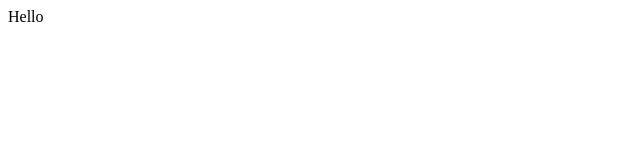
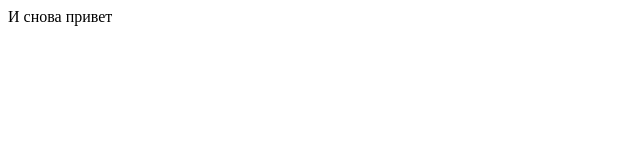
Before and after one commit to ovk2015/testPWA, a plain HTML site: page index.html in a window 1280 px wide. Shown: the full height of the page, 0-640 px from the left. Drawn offline with Linux system fonts and the light colour scheme.

Commit message:
Update index.html

```diff
--- a/index.html
+++ b/index.html
@@ -5,6 +5,6 @@
 		<meta http-equiv="content-type" content="text/html; charset=utf-8"/>
 	</head>
 	<body>
-		<div>Hello</div>
+		<div>И снова привет</div>
 	</body>
 </html>
```
